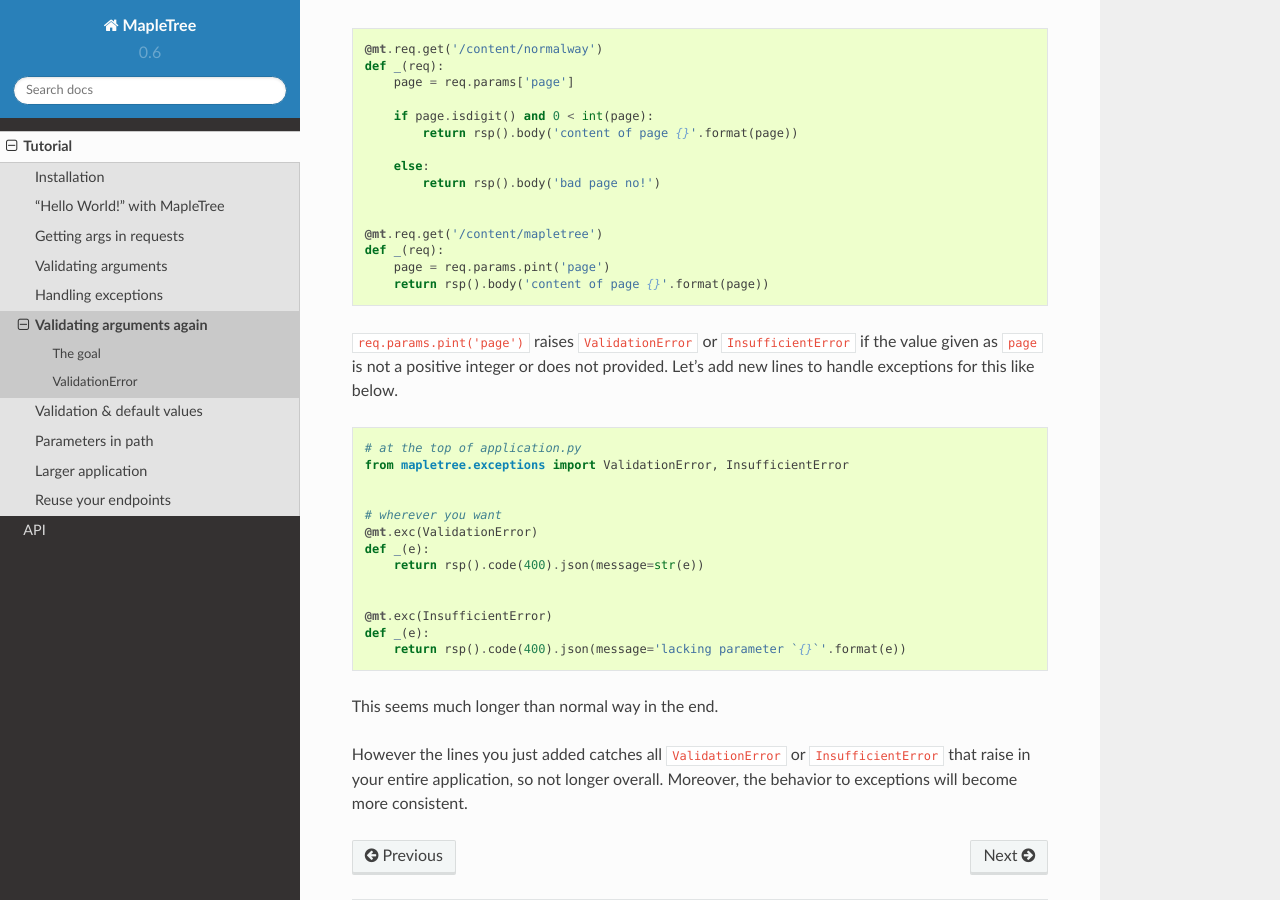
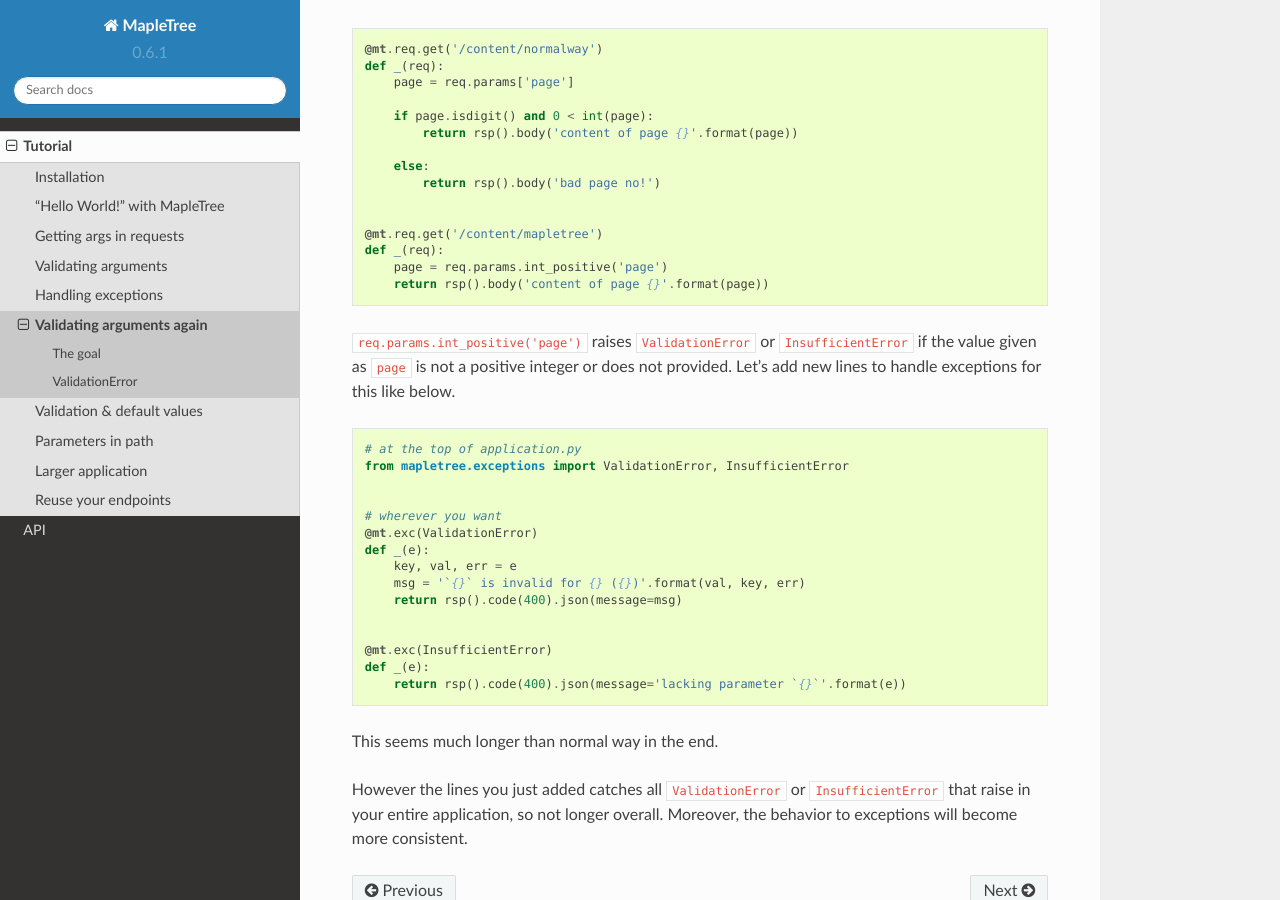
Before and after one commit to tomokinakamaru/mapletree, a Sphinx documentation site: the page built from docs/tutorial/argvalidation2.rst, in a window 1280 px wide and 900 px high, scrolled down 412 px. Built offline with Sphinx 7.4.7 and the Read the Docs theme 2.0.0, drawn with Linux system fonts in a browser that asks for light colours.

Commit message:
change some lines for updating to 0.6.1

```diff
--- a/docs/conf.py
+++ b/docs/conf.py
@@ -14,8 +14,8 @@
 master_doc = 'index'
 project = u'MapleTree'
 copyright = u'2015, TomokiNakamaru'
-version = '0.6'
-release = '0.6'
+version = '0.6.1'
+release = '0.6.1'
 exclude_patterns = ['_build']
 pygments_style = 'sphinx'
 
--- a/docs/tutorial/argvalidation1.rst
+++ b/docs/tutorial/argvalidation1.rst
@@ -40,7 +40,7 @@
 
     @mt.req.get('/content/mapletree')
     def _(req):
-        page = req.params.pint('page')  # pint stands for positive integer
+        page = req.params.int_positive('page')
         return rsp().body('content of page {}'.format(page))
 
 
--- a/docs/tutorial/argvalidation2.rst
+++ b/docs/tutorial/argvalidation2.rst
@@ -28,11 +28,11 @@
 
     @mt.req.get('/content/mapletree')
     def _(req):
-        page = req.params.pint('page')
+        page = req.params.int_positive('page')
         return rsp().body('content of page {}'.format(page))
 
 
-``req.params.pint('page')`` raises ``ValidationError`` or ``InsufficientError`` if the value given as ``page`` is not a positive integer or does not provided. Let's add new lines to handle exceptions for this like below.
+``req.params.int_positive('page')`` raises ``ValidationError`` or ``InsufficientError`` if the value given as ``page`` is not a positive integer or does not provided. Let's add new lines to handle exceptions for this like below.
 
 .. sourcecode:: python
 
@@ -43,7 +43,9 @@
     # wherever you want
     @mt.exc(ValidationError)
     def _(e):
-        return rsp().code(400).json(message=str(e))
+        key, val, err = e
+        msg = '`{}` is invalid for {} ({})'.format(val, key, err)
+        return rsp().code(400).json(message=msg)
 
 
     @mt.exc(InsufficientError)
--- a/docs/tutorial/extvalidation.rst
+++ b/docs/tutorial/extvalidation.rst
@@ -4,7 +4,7 @@
 The goal
 --------
 
-We have been working on validation feature in MapleTree using ``req.params.pint``. But positive integer is not the only validation rule we use. Plus, we have seen ``InsufficientError`` raise when the value is not provided in requests, but don't know how to set default values (the value that are used when the target value is not provided).
+We have been working on validation feature in MapleTree using ``req.params.int_positive``. But positive integer is not the only validation rule we use. Plus, we have seen ``InsufficientError`` raise when the value is not provided in requests, but don't know how to set default values (the value that are used when the target value is not provided).
 
 In this page, we see more usage of features for retrieving values in requests.
 
@@ -60,7 +60,7 @@
 
     @mt.req.ge('/defaultvalue')
     def _(req):
-        page = req.params.pint('page', 1)
+        page = req.params.int_positive('page', default=1)
         return rsp().json(page=page)
 
 The default value is used only when ``page`` value is not provided in clients' requests. If the value of ``paga`` is given but not a positive integer, the line raises ``ValidationError``.
--- a/docs/tutorial/largerapp.rst
+++ b/docs/tutorial/largerapp.rst
@@ -62,14 +62,14 @@
 
     @mt.req.get('/users/:id')
     def _(req):
-        uid = req.pathparams.pint('uid')
+        uid = req.pathparams.int_positive('uid')
         return rsp().json(message='info of user {}'.format(uid))
 
 
     @mt.req.get('/users')
     def _(req):
         email = req.data.email_addr('email')
-        name = req.data.take('name', None, 'Anonymous')
+        name = req.data('name', default='Anonymous')
 
         fmt = 'created new user {}({})'
         return rsp().json(message=fmt.format(name, email))
@@ -77,7 +77,7 @@
 
     @mt.req.delete('/users/:id')
     def _(req):
-        uid = req.pathparams.pint('uid')
+        uid = req.pathparams.int_positive('uid')
         return rsp().json(message='deleted user {}'.format(uid))
 
 
--- a/docs/tutorial/pathparams.rst
+++ b/docs/tutorial/pathparams.rst
@@ -18,14 +18,14 @@
     def _(req):
         """ Endpoint for /users/1, /users/abc, /users/ etc.
             Not for /users """
-        user_id = req.pathparams.pint('id')
+        user_id = req.pathparams.int_positive('id')
         return rsp().json(message='user id is {}'.format(user_id))
 
 
     @mt.req.get('/user/:uid/articles/:aid')
     def _(req):
-        uid = req.pathparams.pint('uid')
-        aid = req.pathparams.pint('aid')
+        uid = req.pathparams.int_positive('uid')
+        aid = req.pathparams.int_positive('aid')
 
         fmt = 'the content of airticle {} (owned by user {})'
         return rsp().body(fmt.format(uid, aid))
```
Also changed, not shown: other parts of docs/tutorial/extvalidation.rst (+1 -1 lines).
